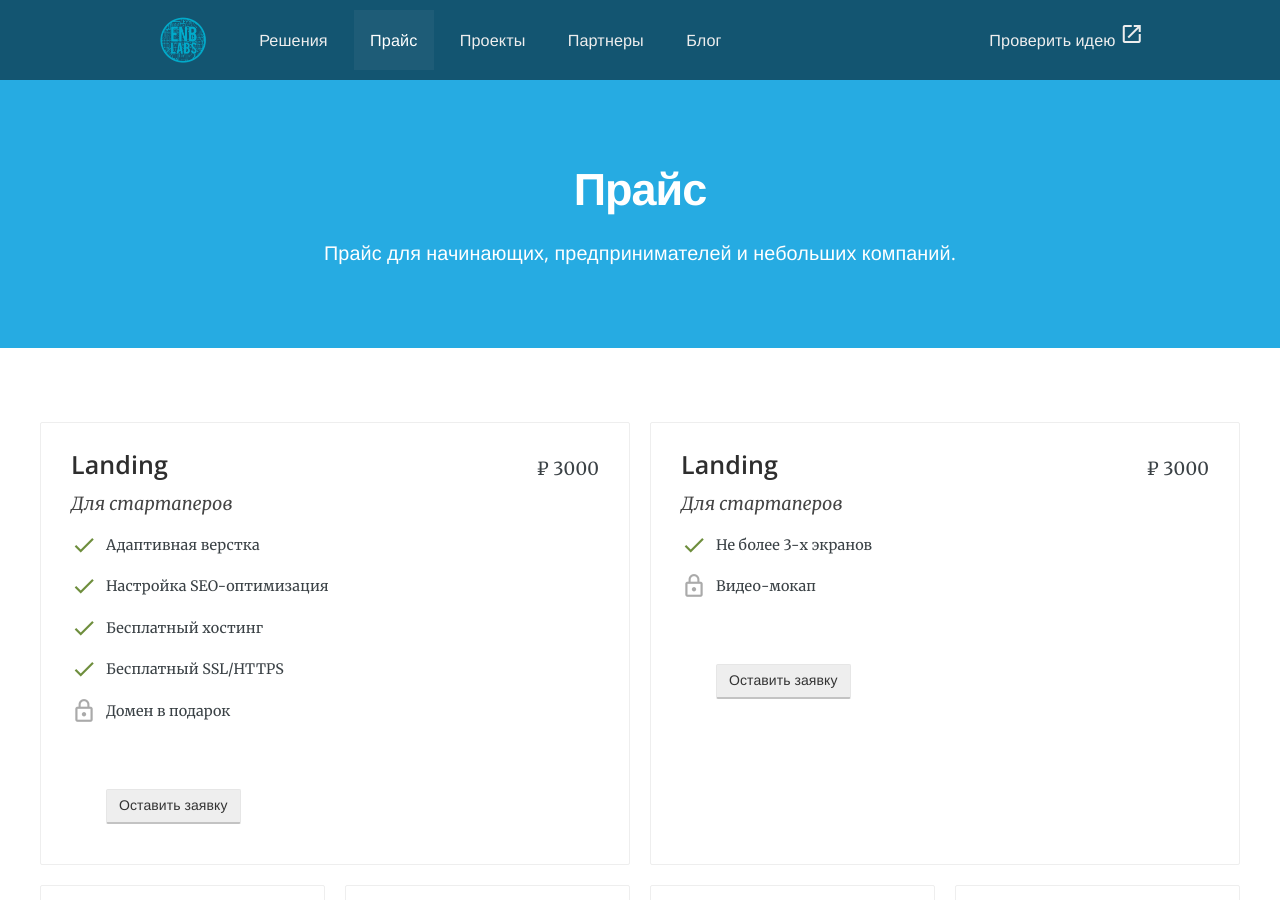
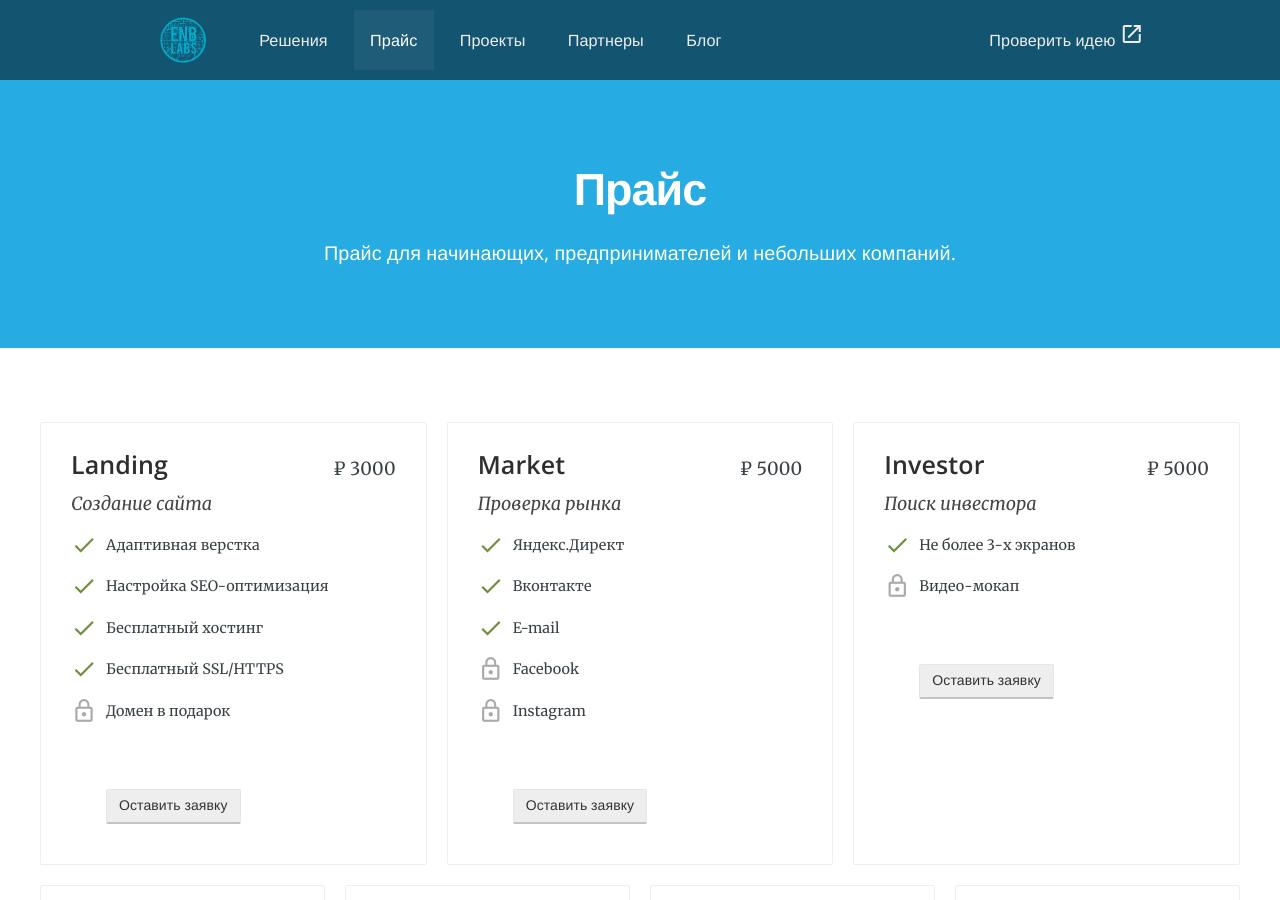
Before and after one commit to RakhimyanTim/enblabs.github.io, a Jekyll site: the page built from pages/pricing.html, in a window 1280 px wide and 900 px high. Built offline with Jekyll 4.4.1, drawn with Linux system fonts in a browser that asks for light colours; nearby versions of some CDN libraries; some of the changed text lies outside the part shown.

Commit message:
Update pricing-table.html

```diff
--- a/_includes/pricing-table.html
+++ b/_includes/pricing-table.html
@@ -13,7 +13,7 @@
 	<div class="plan" data-id="basic">
 		<h4>CustDev</h4>
 		<span class="price monthly-price">₽ 5000</span>
-		<p class="description">Для стартаперов</p>
+		<p class="description">Тестирование идеи</p>
 
 		<p><i class="material-icons">check</i>Поиск потенциальных клиентов</p>
 		<p><i class="material-icons">check</i>Проблемное интервью</p>
@@ -26,7 +26,7 @@
 	<div class="plan" data-id="professional">
 		<h4>Promo</h4>
 		<span class="price monthly-price">₽ 3000</span>
-		<p class="description">Для предпринимателей</p>
+		<p class="description">Создание проморолика</p>
 
 		<p><i class="material-icons">check</i>Создание сюжета</p>
 		<p><i class="material-icons">check</i>Поиск видео, музыки</p>
@@ -39,7 +39,7 @@
 	<div class="plan" data-id="professional">
 		<h4>Mockup</h4>
 		<span class="price monthly-price">₽ 3000</span>
-		<p class="description">Для стартаперов</p>
+		<p class="description">Разработка макетов</p>
 
 		<p><i class="material-icons">check</i>Не более 3-х экранов</p>
 		<p class="disabled-state"><i class="material-icons">lock_outline</i>Видео-мокап</p>
@@ -49,7 +49,7 @@
 	<div class="plan" data-id="professional">
 		<h4>Landing</h4>
 		<span class="price monthly-price">₽ 3000</span>
-		<p class="description">Для стартаперов</p>
+		<p class="description">Создание сайта</p>
 
 		<p><i class="material-icons">check</i>Адаптивная верстка</p>
 		<p><i class="material-icons">check</i>Настройка SEO-оптимизация</p>
@@ -60,9 +60,22 @@
 		<p><a href="callto:enblabs@gmail.com" class="btn">Оставить заявку</a></p>
 	</div>
 	<div class="plan" data-id="professional">
-		<h4>Landing</h4>
-		<span class="price monthly-price">₽ 3000</span>
-		<p class="description">Для стартаперов</p>
+		<h4>Market</h4>
+		<span class="price monthly-price">₽ 5000</span>
+		<p class="description">Проверка рынка</p>
+
+		<p><i class="material-icons">check</i>Яндекс.Директ</p>
+		<p><i class="material-icons">check</i>Вконтакте</p>
+		<p><i class="material-icons">check</i>E-mail</p>
+		<p class="disabled-state"><i class="material-icons">lock_outline</i>Facebook</p>
+		<p class="disabled-state"><i class="material-icons">lock_outline</i>Instagram</p>
+		<br>
+		<p><a href="callto:enblabs@gmail.com" class="btn">Оставить заявку</a></p>
+	</div>
+	<div class="plan" data-id="professional">
+		<h4>Investor</h4>
+		<span class="price monthly-price">₽ 5000</span>
+		<p class="description">Поиск инвестора</p>
 
 		<p><i class="material-icons">check</i>Не более 3-х экранов</p>
 		<p class="disabled-state"><i class="material-icons">lock_outline</i>Видео-мокап</p>
```
